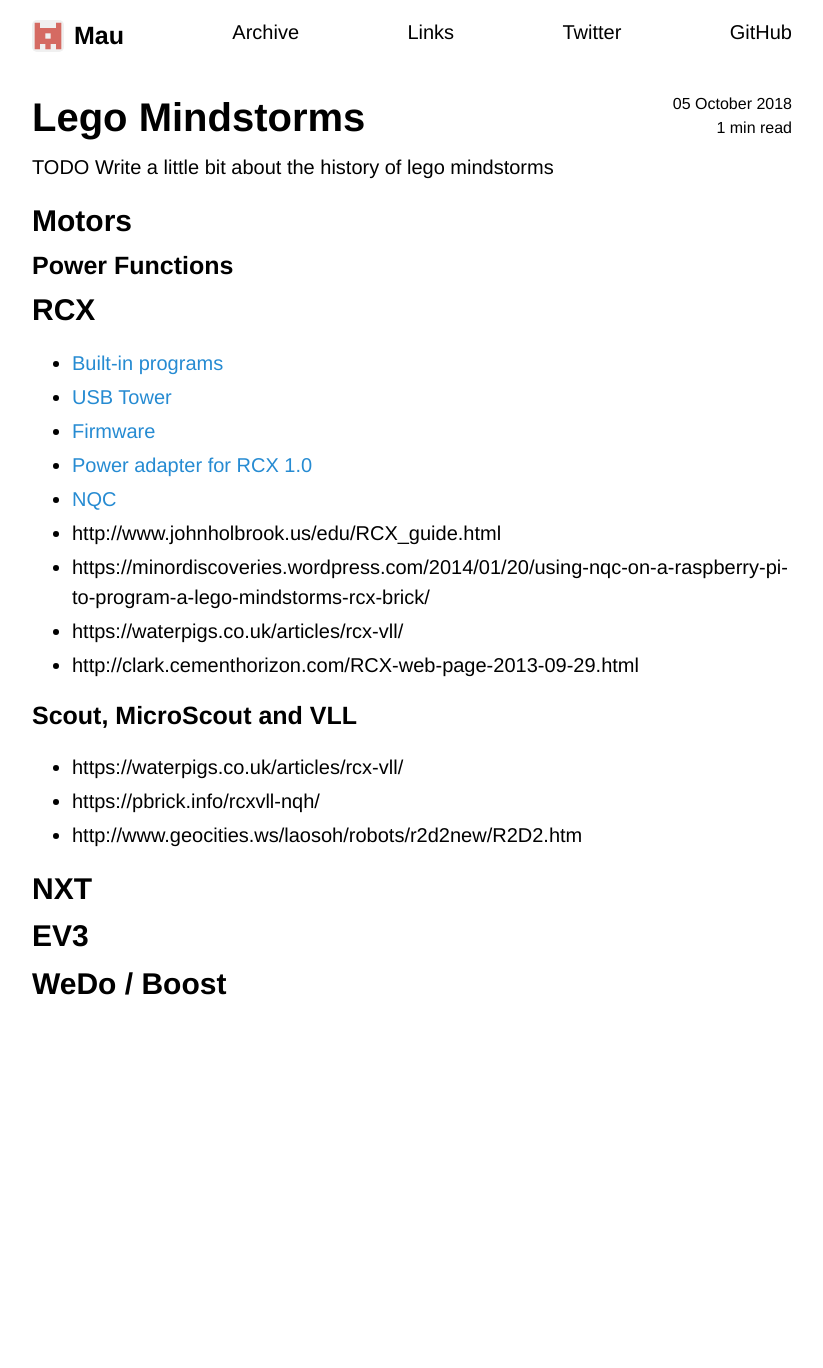
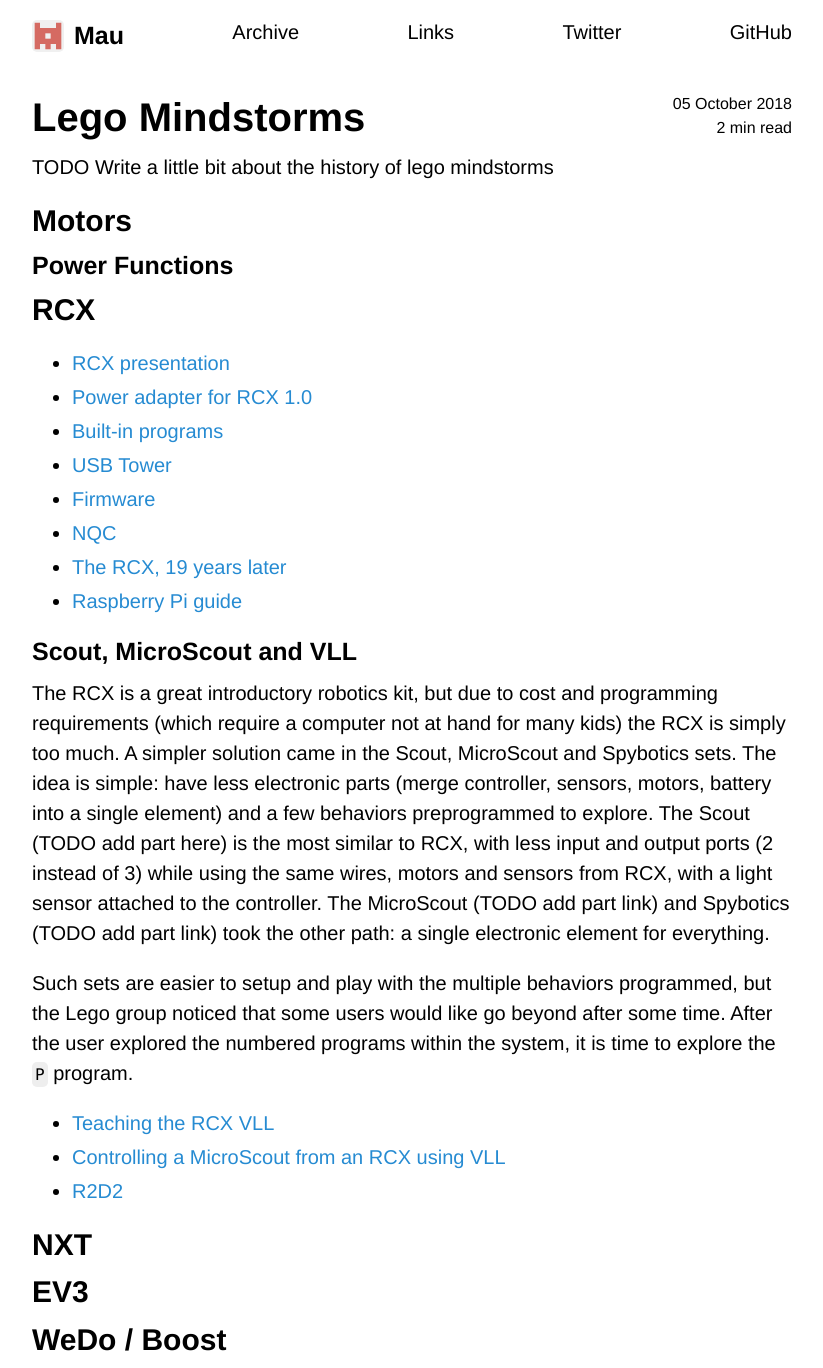
Before and after one commit to Maumagnaguagno/maumagnaguagno.github.io, a Jekyll site: the page built from mindstorms.md, in a window 1280 px wide. Shown: the whole page, without its empty margins (228-1051 px from the left). Built offline with Jekyll 4.4.1, drawn with Linux system fonts in a browser that asks for light colours; our own code applies the rules of GitHub Pages for plain Markdown files; before the commit the page ends 1012 px from its top, so only the background shows below that.

Commit message:
Improve Lego Mindstorms Scout section

```diff
--- a/mindstorms.md
+++ b/mindstorms.md
@@ -14,20 +14,27 @@ TODO Write a little bit about the history of lego mindstorms
 ### Power Functions
 
 ## RCX
+- [RCX presentation](http://clark.cementhorizon.com/RCX-web-page-2013-09-29.html)
+- [Power adapter for RCX 1.0](https://pbrick.info/2013/10/using-an-adapter-to-power-the-rcx-1-0/)
 - [Built-in programs](https://pbrick.info/2013/10/rcx-3-built-in-standard-programs/)
 - [USB Tower](https://pbrick.info/2013/10/configuring-the-lego-usb-tower-on-linux/)
 - [Firmware](https://pbrick.info/rcx-firmware/)
-- [Power adapter for RCX 1.0](https://pbrick.info/2013/10/using-an-adapter-to-power-the-rcx-1-0/)
 - [NQC](http://bricxcc.sourceforge.net/nqc/ "Not Quite C")
-- http://www.johnholbrook.us/edu/RCX_guide.html
-- https://minordiscoveries.wordpress.com/2014/01/20/using-nqc-on-a-raspberry-pi-to-program-a-lego-mindstorms-rcx-brick/
-- https://waterpigs.co.uk/articles/rcx-vll/
-- http://clark.cementhorizon.com/RCX-web-page-2013-09-29.html
+- [The RCX, 19 years later](http://www.johnholbrook.us/edu/RCX_guide.html "written by John Holbrook")
+- [Raspberry Pi guide](https://minordiscoveries.wordpress.com/2014/01/20/using-nqc-on-a-raspberry-pi-to-program-a-lego-mindstorms-rcx-brick/)
 
 ### Scout, MicroScout and VLL
-- https://waterpigs.co.uk/articles/rcx-vll/
-- https://pbrick.info/rcxvll-nqh/
-- http://www.geocities.ws/laosoh/robots/r2d2new/R2D2.htm
+The RCX is a great introductory robotics kit, but due to cost and programming requirements (which require a computer not at hand for many kids) the RCX is simply too much.
+A simpler solution came in the Scout, MicroScout and Spybotics sets.
+The idea is simple: have less electronic parts (merge controller, sensors, motors, battery into a single element) and a few behaviors preprogrammed to explore.
+The Scout (TODO add part here) is the most similar to RCX, with less input and output ports (2 instead of 3) while using the same wires, motors and sensors from RCX, with a light sensor attached to the controller.
+The MicroScout (TODO add part link) and Spybotics (TODO add part link) took the other path: a single electronic element for everything.
+
+Such sets are easier to setup and play with the multiple behaviors programmed, but the Lego group noticed that some users would like go beyond after some time.
+After the user explored the numbered programs within the system, it is time to explore the ``P`` program.
+- [Teaching the RCX VLL](https://waterpigs.co.uk/articles/rcx-vll/)
+- [Controlling a MicroScout from an RCX using VLL](https://pbrick.info/2013/10/microscout-rcx-vll/)
+- [R2D2](http://www.geocities.ws/laosoh/robots/r2d2new/R2D2.htm)
 
 ## NXT
 
```
